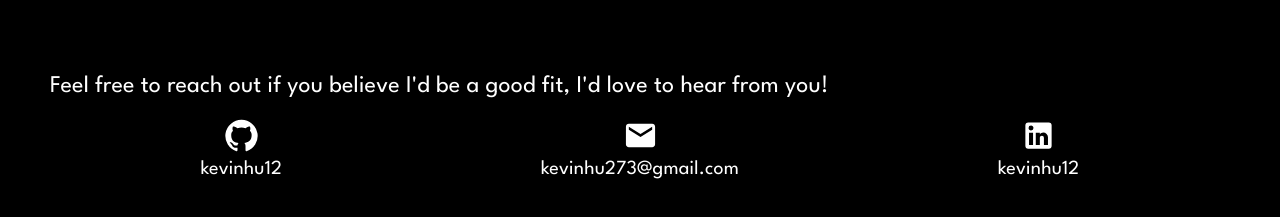
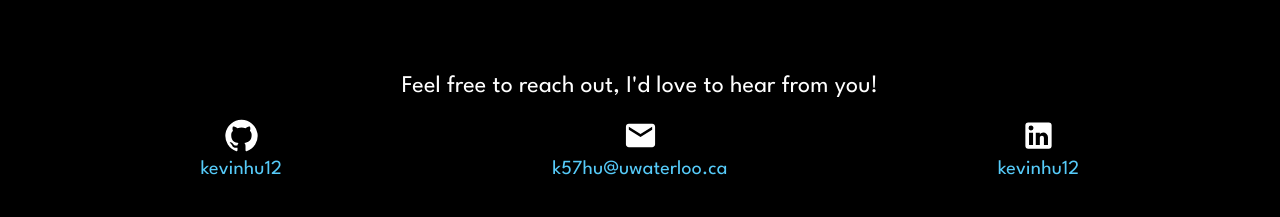
Before and after one commit to kevinhu12/profile, a React (Create React App) app: page / in a window 1280 px wide. Shown: the part 4598-4815 px from the top of the page. Built offline with nearby package versions, Linux system fonts and the light colour scheme; the HTML template or start-up script is replaced by a standard one.

Commit message:
Changed email. Added hover effects for contact info

```diff
--- a/src/sections/contact/ContactInfo.js
+++ b/src/sections/contact/ContactInfo.js
@@ -18,8 +18,8 @@ const ContactInfo = ({
         <Section background='primary'>
             <Grid container spacing={2} sx={{ overflow: 'hidden' }} justifyContent='center'>
                 <Grid xs={12}>
-                    <Typography color='primary' variant='h5'>
-                        Feel free to reach out if you believe I'd be a good fit, I'd love to hear from you!
+                    <Typography align='center' color='primary' variant='h5'>
+                        Feel free to reach out, I'd love to hear from you!
                     </Typography>
                 </Grid>
 
@@ -34,11 +34,12 @@ const ContactInfo = ({
                             <LinkedInIcon color='primary' fontSize='large' />
                         )}
                         <Link
-                            color='primary'
+                            color={theme.palette.titles.skyBlue}
                             href={contact.link}
                             target='_blank'
                             underline='none'
                             variant='h6'
+                            sx={{ '&:hover': { color: theme.palette.titles.blue } }}
                         >
                             {contact.name}
                         </Link>
--- a/src/sections/contact/constants.js
+++ b/src/sections/contact/constants.js
@@ -4,8 +4,8 @@ export const contacts = [
         link: 'https://github.com/kevinhu12'
     },
     {
-        name: 'kevinhu273@gmail.com',
-        link: 'https://mail.google.com/mail/?view=cm&fs=1&tf=1&to=kevinhu273@gmail.com'
+        name: 'k57hu@uwaterloo.ca',
+        link: 'https://mail.google.com/mail/?view=cm&fs=1&tf=1&to=k57hu@uwaterloo.ca'
     },
     {
         name: 'kevinhu12',
```
